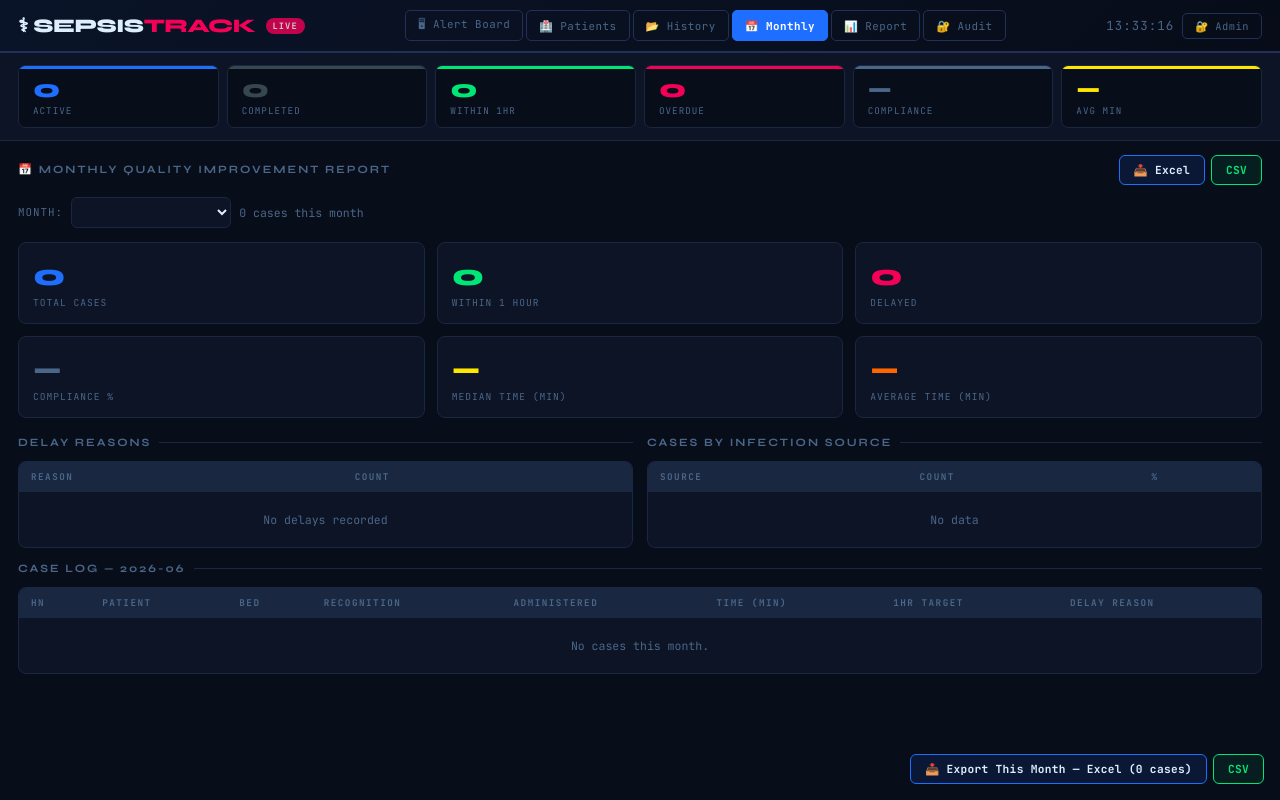
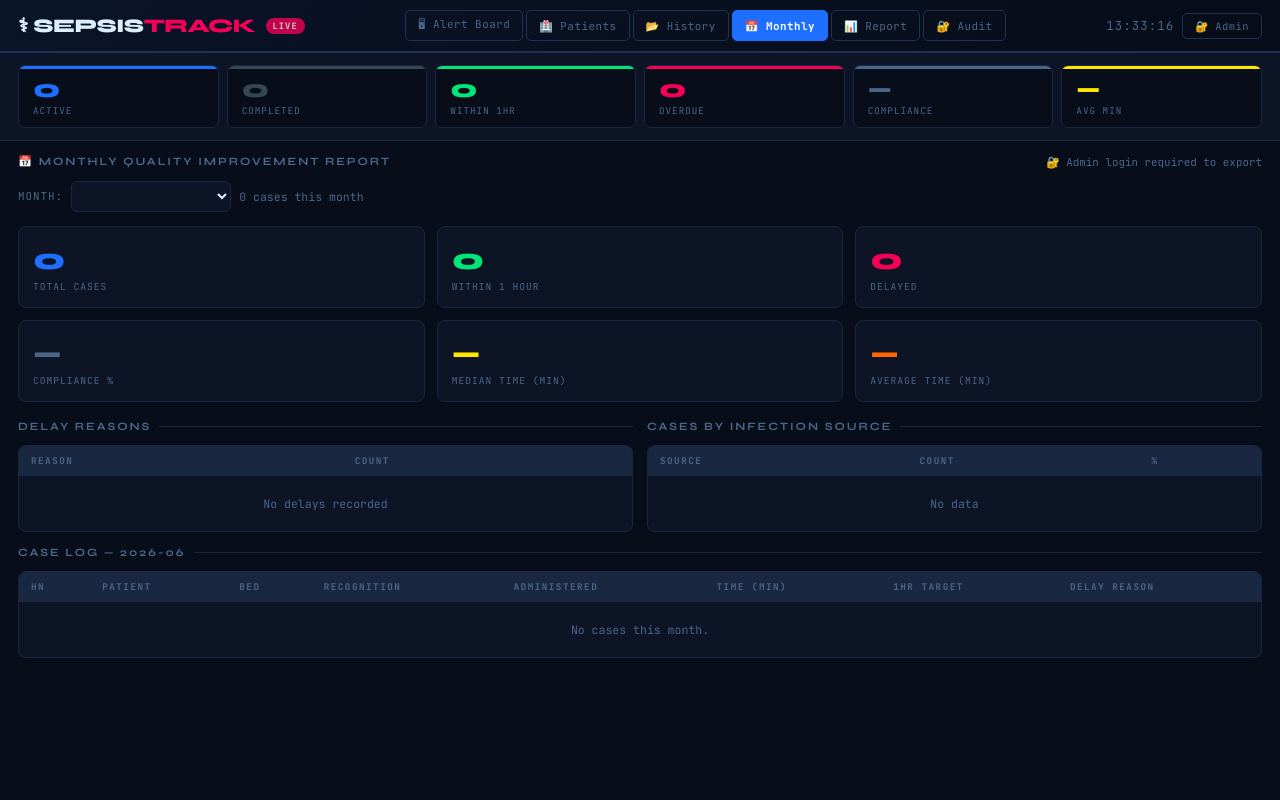
Before and after one commit to yingchollathip-prog/sepsistrack, a React (Vite) app: page / in a window 1280 px wide. Both pictures are taken after a click on the button "📅 Monthly". Built offline with nearby package versions, Linux system fonts and the light colour scheme.

Commit message:
Update App.jsx

```diff
--- a/src/App.jsx
+++ b/src/App.jsx
@@ -610,8 +610,8 @@ export default function App() {
           {view==="board"    && <BoardView    cases={sortedActive} completed={completedCases} tick={tick} onAdd={() => setShowForm(true)} onDetail={setDetailId} isAdmin={isAdmin} onDelete={setDeleteTarget} />}
           {view==="patients" && <PatientsView cases={sortedActive} tick={tick} onAdd={() => setShowForm(true)} onAdvance={advanceStep} onUpdateDelay={updateDelay} onDetail={setDetailId} isAdmin={isAdmin} onDelete={setDeleteTarget} />}
           {view==="history"  && <HistoryView  cases={completedCases} onDetail={setDetailId} exportCSV={exportCSV} exportXLSX={exportXLSX} isAdmin={isAdmin} onDelete={setDeleteTarget} />}
-          {view==="monthly"  && <MonthlyView  cases={completedCases} exportCSV={exportCSV} exportXLSX={exportXLSX} />}
-          {view==="report"   && <ReportView   cases={[...activeCases,...completedCases]} completed={completedCases} withinHour={withinHour} avgMin={avgMin} compliance={compliance} exportCSV={exportCSV} exportXLSX={exportXLSX} />}
+          {view==="monthly"  && <MonthlyView  cases={completedCases} exportCSV={exportCSV} exportXLSX={exportXLSX} isAdmin={isAdmin} />}
+          {view==="report"   && <ReportView   cases={[...activeCases,...completedCases]} completed={completedCases} withinHour={withinHour} avgMin={avgMin} compliance={compliance} exportCSV={exportCSV} exportXLSX={exportXLSX} isAdmin={isAdmin} />}
           {view==="audit"    && <AuditView    log={auditLog} deletedCases={cases.filter(c=>c.IsDeleted)} exportCSV={exportCSV} exportXLSX={exportXLSX} />}
         </main>
 
@@ -627,6 +627,7 @@ export default function App() {
         </div>
 
         {/* Export this month - floating */}
+        {isAdmin && (
           <div style={{position:"fixed",bottom:16,right:16,zIndex:150,display:"flex",gap:6}}>
             <button className="xbtn xl" onClick={() => exportXLSX(monthlyExportCases, `SepsisTrack_Monthly_Report_${thisMonth}.xlsx`)}>
               📥 Export This Month — Excel ({monthlyExportCases.length} cases)
@@ -635,6 +636,7 @@ export default function App() {
               CSV
             </button>
           </div>
+        )}
 
         {/* Forms / modals */}
         {showForm  && <PatientForm onSave={addCase} onClose={() => setShowForm(false)} />}
@@ -882,10 +884,16 @@ function HistoryView({ cases, onDetail, exportCSV, exportXLSX, isAdmin, onDelete
     <div>
       <div style={{display:"flex",justifyContent:"space-between",alignItems:"center",marginBottom:10,flexWrap:"wrap",gap:8}}>
         <div className="stitle" style={{margin:0}}>📂 SEPSIS CASE HISTORY ({filtered.length} / {cases.length})</div>
+        {isAdmin ? (
           <div style={{display:"flex",gap:6}}>
             <button className="xbtn xl" onClick={() => exportXLSX(filtered,`SepsisTrack_History_${new Date().toISOString().slice(0,10)}.xlsx`)}>📥 Export Excel</button>
             <button className="xbtn csv" onClick={() => exportCSV(filtered,`SepsisTrack_History_${new Date().toISOString().slice(0,10)}.csv`)}>CSV</button>
           </div>
+        ) : (
+          <span style={{fontSize:".68rem",color:"var(--muted)",display:"flex",alignItems:"center",gap:5}}>
+            🔐 Admin login required to export
+          </span>
+        )}
       </div>
 
       <div className="tfilters">
@@ -962,7 +970,7 @@ function HistoryView({ cases, onDetail, exportCSV, exportXLSX, isAdmin, onDelete
 // ═══════════════════════════════════════════════════════════════════════════════
 // Monthly View
 // ═══════════════════════════════════════════════════════════════════════════════
-function MonthlyView({ cases, exportCSV, exportXLSX }) {
+function MonthlyView({ cases, exportCSV, exportXLSX, isAdmin }) {
   const months = [...new Set(cases.map(c => (c.CompletedTime||c.SepsisRecognitionTime||"").slice(0,7)))].filter(Boolean).sort().reverse();
   const [selMonth, setSelMonth] = useState(months[0] || new Date().toISOString().slice(0,7));
 
@@ -985,10 +993,16 @@ function MonthlyView({ cases, exportCSV, exportXLSX }) {
     <div>
       <div style={{display:"flex",justifyContent:"space-between",alignItems:"center",marginBottom:12,flexWrap:"wrap",gap:8}}>
         <div className="stitle" style={{margin:0}}>📅 MONTHLY QUALITY IMPROVEMENT REPORT</div>
+        {isAdmin ? (
           <div style={{display:"flex",gap:6}}>
             <button className="xbtn xl" onClick={() => exportXLSX(mCases, `SepsisTrack_Monthly_Report_${selMonth}.xlsx`)}>📥 Excel</button>
             <button className="xbtn csv" onClick={() => exportCSV(mCases, `SepsisTrack_Monthly_Report_${selMonth}.csv`)}>CSV</button>
           </div>
+        ) : (
+          <span style={{fontSize:".68rem",color:"var(--muted)",display:"flex",alignItems:"center",gap:5}}>
+            🔐 Admin login required to export
+          </span>
+        )}
       </div>
 
       <div className="mselect">
@@ -1106,7 +1120,7 @@ function MonthlyView({ cases, exportCSV, exportXLSX }) {
 // ═══════════════════════════════════════════════════════════════════════════════
 // Report View
 // ═══════════════════════════════════════════════════════════════════════════════
-function ReportView({ cases, completed, withinHour, avgMin, compliance, exportCSV, exportXLSX }) {
+function ReportView({ cases, completed, withinHour, avgMin, compliance, exportCSV, exportXLSX, isAdmin }) {
   const delayCounts = {};
   DELAY_REASONS.forEach(r => delayCounts[r]=0);
   cases.forEach(c => { if(c.DelayReason && delayCounts[c.DelayReason]!==undefined) delayCounts[c.DelayReason]++; });
@@ -1119,10 +1133,16 @@ function ReportView({ cases, completed, withinHour, avgMin, compliance, exportCS
     <div>
       <div style={{display:"flex",justifyContent:"space-between",alignItems:"center",marginBottom:12,flexWrap:"wrap",gap:8}}>
         <div className="stitle" style={{margin:0}}>📊 OVERALL QI REPORT — ALL TIME</div>
+        {isAdmin ? (
           <div style={{display:"flex",gap:6}}>
             <button className="xbtn xl" onClick={() => exportXLSX(completed,`SepsisTrack_All_Cases_${new Date().toISOString().slice(0,10)}.xlsx`)}>📥 All Data Excel</button>
             <button className="xbtn csv" onClick={() => exportCSV(completed,`SepsisTrack_All_Cases_${new Date().toISOString().slice(0,10)}.csv`)}>CSV</button>
           </div>
+        ) : (
+          <span style={{fontSize:".68rem",color:"var(--muted)",display:"flex",alignItems:"center",gap:5}}>
+            🔐 Admin login required to export
+          </span>
+        )}
       </div>
       <div className="rgrid">
         {[
```
Lines whose indentation alone changed are shown as unchanged.
